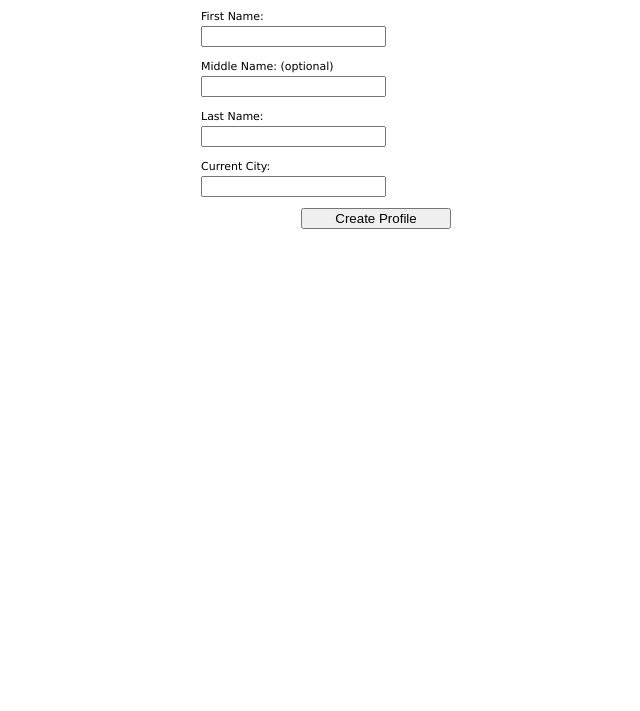
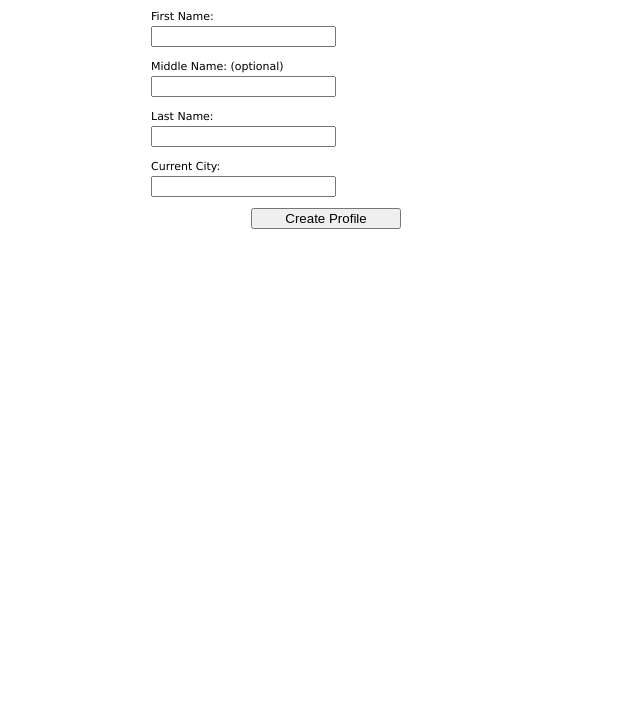
Before and after one commit to alevy/friendstar, a plain HTML site: page public/register.html in a window 1280 px wide. Shown: the part 89-800 px from the top of the page, without its empty margins (89-729 px from the left). Drawn offline with Linux system fonts and the light colour scheme; a web font is replaced by a local one.

Commit message:
Merge with my style changes

```diff
--- a/public/style.css
+++ b/public/style.css
@@ -4,7 +4,7 @@ body {
   font-family: "lucida grande",tahoma,verdana,arial,sans-serif;
   font-size: 11px;
   line-height: 18px;
-  max-width: 700px;
+  max-width: 800px;
   margin: 0 auto;
 }
 
@@ -97,6 +97,7 @@ form div.field textarea {
   display: block;
   width: 350px;
   height: 75px;
+  resize: none;
 }
 
 form input[type="submit"] {
```
